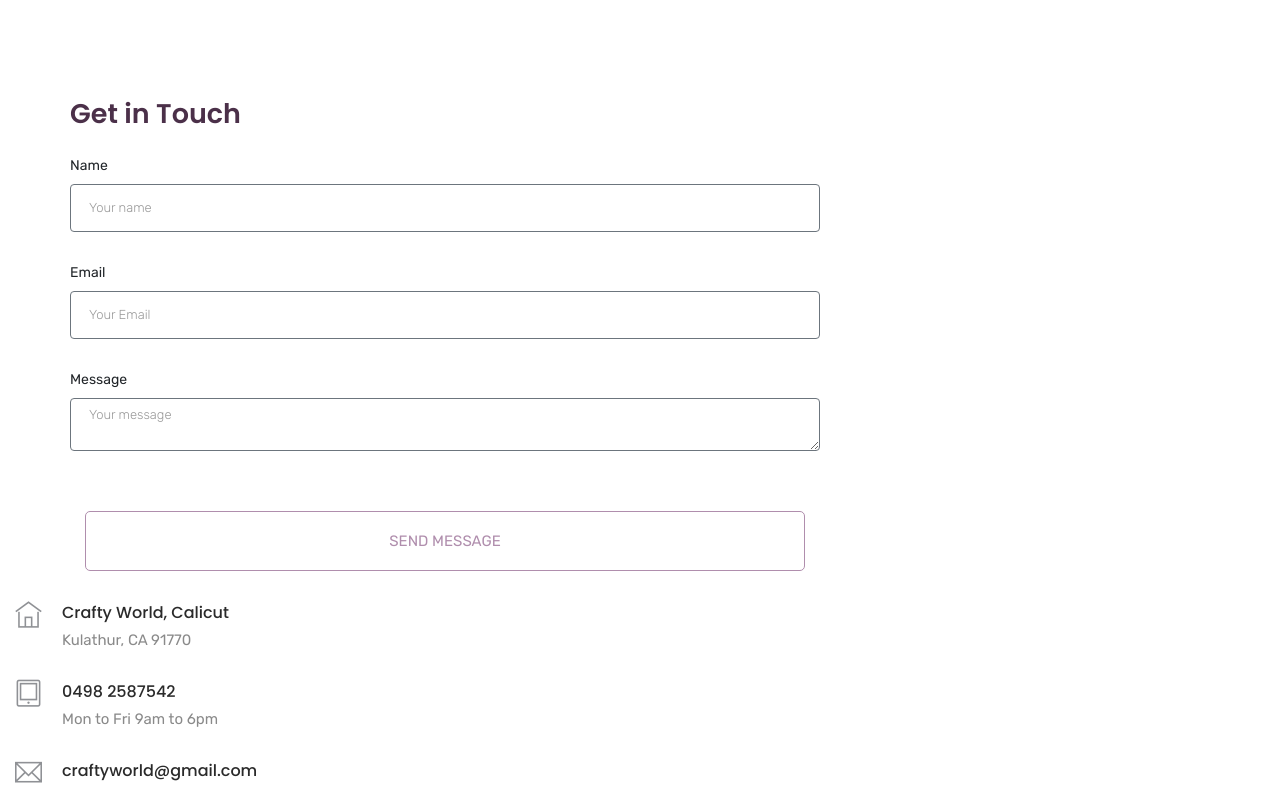
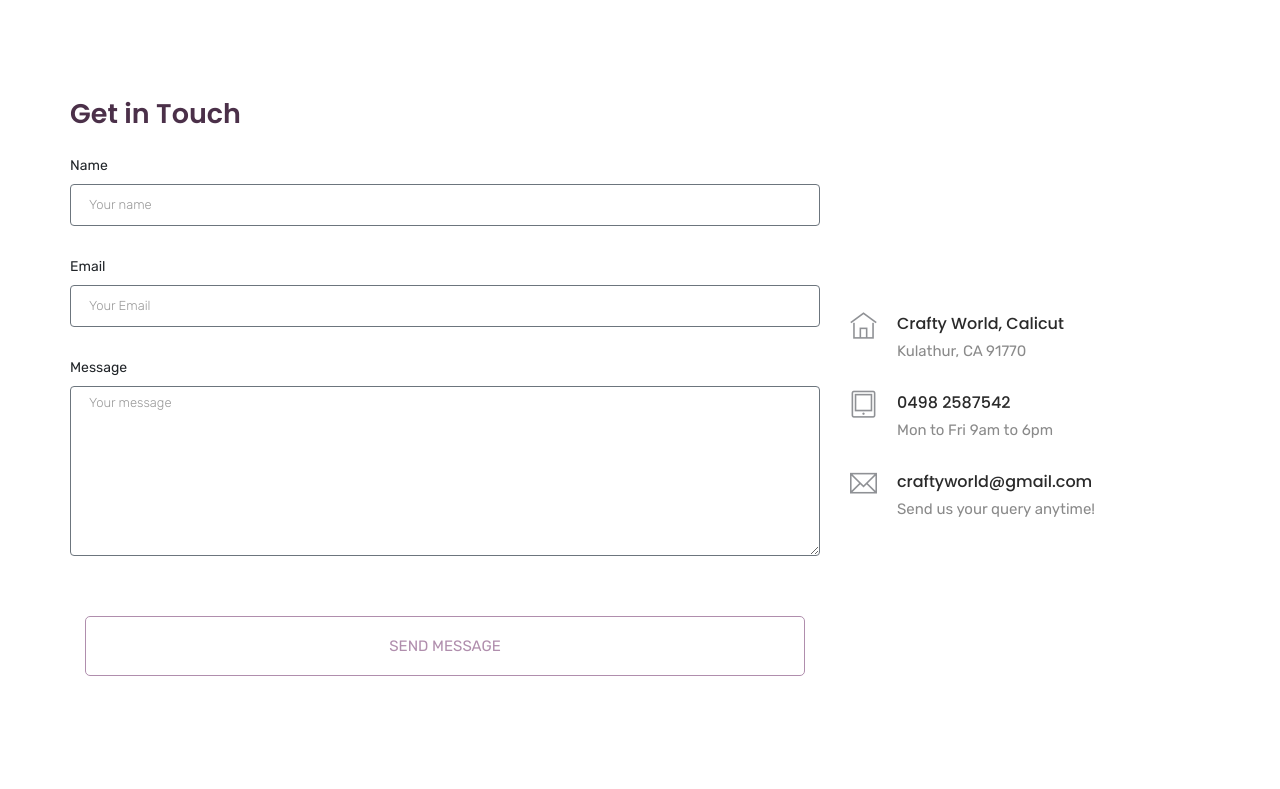
Before and after one commit to Krishnaaa29/craftyworld, a Flask app: page /feedback in a window 1280 px wide. Shown: the part 644-1433 px from the top of the page. Run offline with Flask 2, Linux system fonts and the light colour scheme; some libraries are stand-ins or nearby versions.

Commit message:
feedback design'

```diff
--- a/craft/templates/contact.html
+++ b/craft/templates/contact.html
@@ -46,7 +46,7 @@
                                                 {% endfor %}
                                             </div>
                                         {% else %}
-                                            {{ form.name(class="form-control border border-secondary rounded", placeholder="Your name") }}
+                                            {{ form.name(class="form-control border border-secondary rounded", style="height:42px;", placeholder="Your name") }}
                                         {% endif %}
                                     </div>
                                   </div>
@@ -61,7 +61,7 @@
                                                 {% endfor %}
                                             </div>
                                         {% else %}
-                                            {{ form.email(class="form-control border border-secondary rounded", placeholder="Your Email") }}
+                                            {{ form.email(class="form-control border border-secondary rounded",style="height:42px;", placeholder="Your Email") }}
                                         {% endif %}
                                     </div>
                                   </div>
@@ -76,7 +76,7 @@
                                                 {% endfor %}
                                             </div>
                                         {% else %}
-                                            {{ form.message(class="form-control border border-secondary rounded", placeholder="Your message") }}
+                                            {{ form.message(class="form-control border border-secondary rounded", rows=8, placeholder="Your message") }}
                                         {% endif %}
                                     </div>
                                   </div>
@@ -88,12 +88,7 @@
                             </form>
 
                         </div>
-                    </div>
-                </div>
-            </div>
-        </div>
-        </div>
-        <div class="col-lg-4">
+                        <div class="col-lg-4 my-auto">
                             <div class="media contact-info">
                               <span class="contact-info__icon"><i class="ti-home"></i></span>
                               <div class="media-body">
--- a/craft/user/forms.py
+++ b/craft/user/forms.py
@@ -3,7 +3,7 @@ from flask_login import current_user
 from wtforms import StringField, PasswordField, SubmitField, BooleanField, TextAreaField
 from wtforms.validators import DataRequired, Length, Email, EqualTo, ValidationError
 from craft.models import Users
-
+from wtforms.widgets import TextArea
 
 
 
@@ -68,5 +68,5 @@ class ResetPasswordForm(FlaskForm):
 class FeedbackForm(FlaskForm):
     name = StringField('Name', validators=[DataRequired(), Length(min=2, max=20)])
     email = StringField('Email', validators=[DataRequired(), Email()])
-    message = TextAreaField('Message', validators=[DataRequired()])
+    message = TextAreaField('Message', widget=TextArea(), validators=[DataRequired()])
     submit = SubmitField('Send Message')
```
Lines whose indentation alone changed are shown as unchanged.
